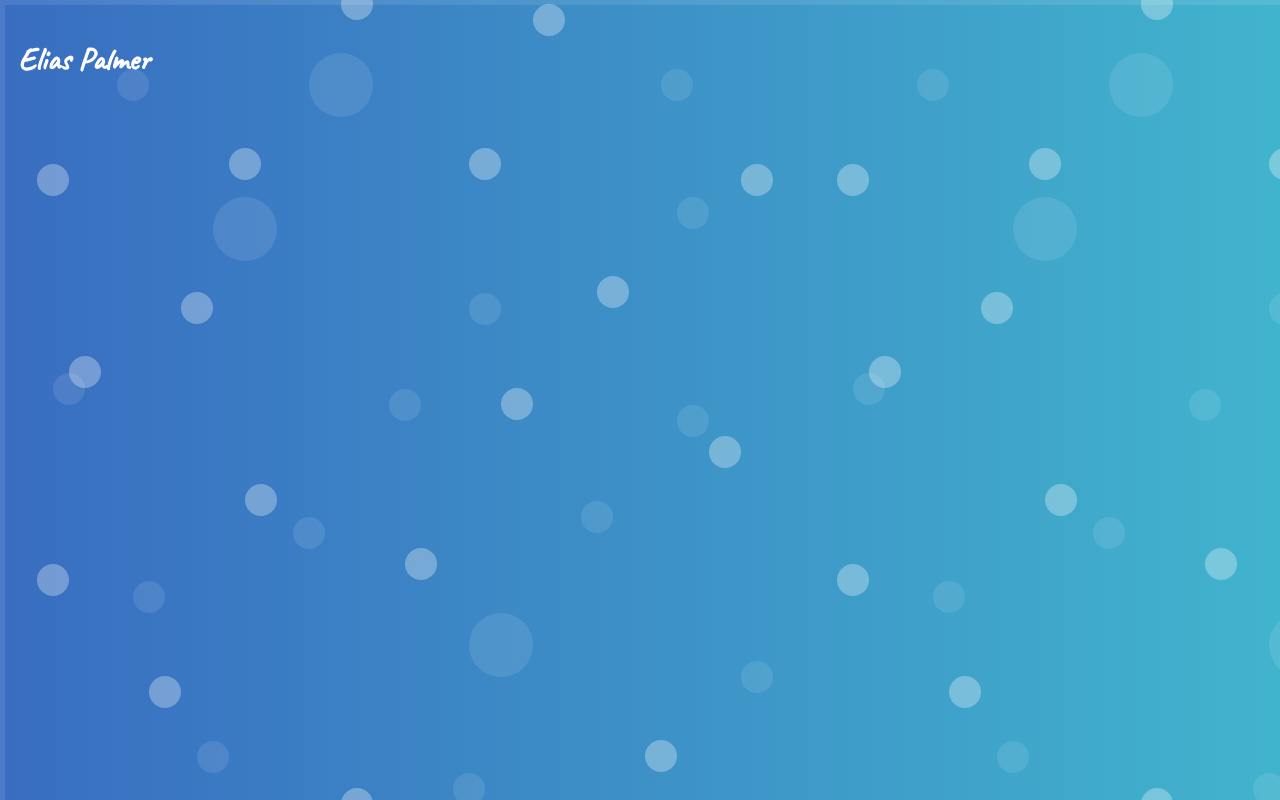
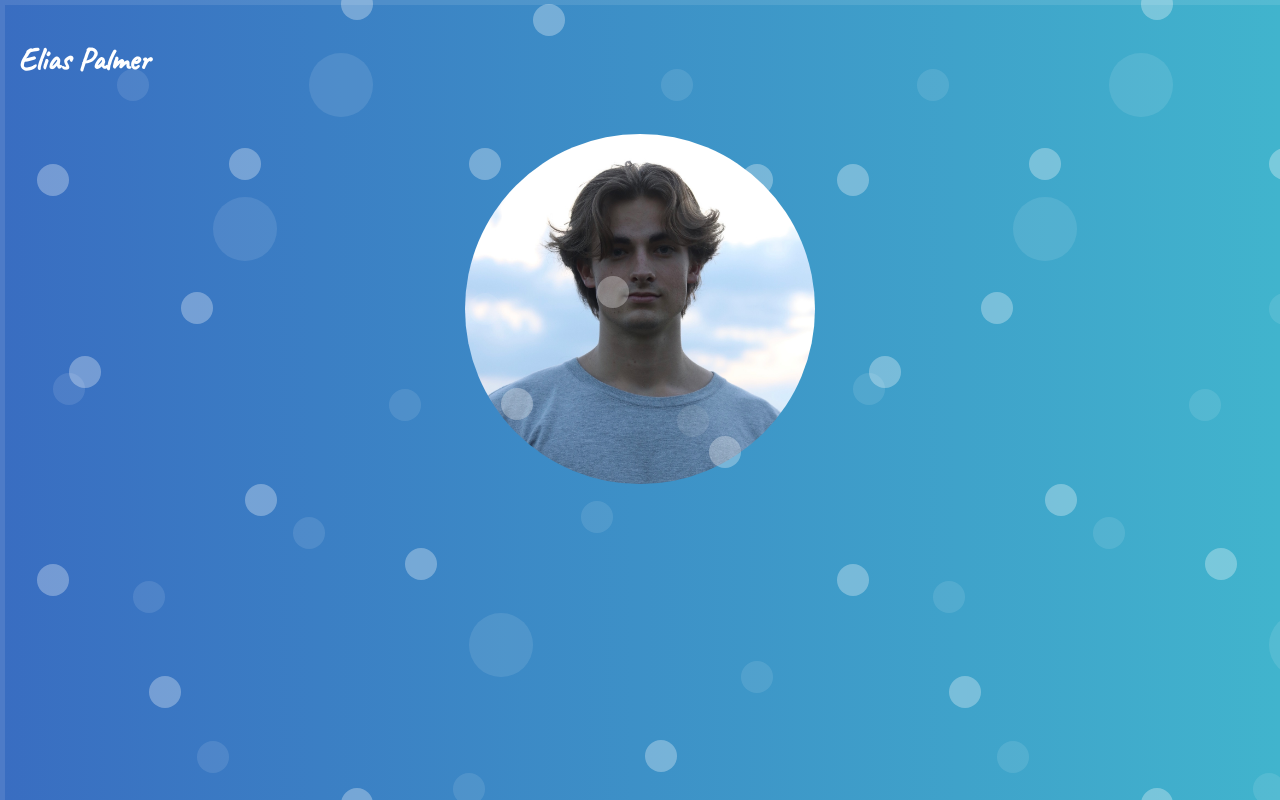
Before and after one commit to palmerelias/portfolio-app, a React (Vite) app: page / in a window 1280 px wide. Built offline with nearby package versions, Linux system fonts and the light colour scheme.

Commit message:
added profile img

```diff
--- a/src/App.css
+++ b/src/App.css
@@ -11,8 +11,14 @@ body {
     font-family: 'Caveat', cursive;
 }
 
-.page-info {
-    color: #fff;
+.profile {
+    justify-content: center;
+    width: 350px;
+    border-radius: 175px;
+}
+
+.profile-img {
     display: flex;
     justify-content: center;
+    margin-top: 22px;
 }
--- a/src/App.jsx
+++ b/src/App.jsx
@@ -1,5 +1,6 @@
 import { useState } from 'react'
 import './App.css'
+import profile from './profile.jpg'
 
 function App() {
   const [count, setCount] = useState(0)
@@ -9,9 +10,9 @@ function App() {
       <div className="nav">
         <h1>Elias Palmer</h1>
       </div>
-      <div className="page-info">
+      <div className='profile-img'>
+        <img src={profile} className="profile"/>
       </div>
-
     </div>
   )
 }
```
Also changed, not shown: src/profile.jpg (added).
